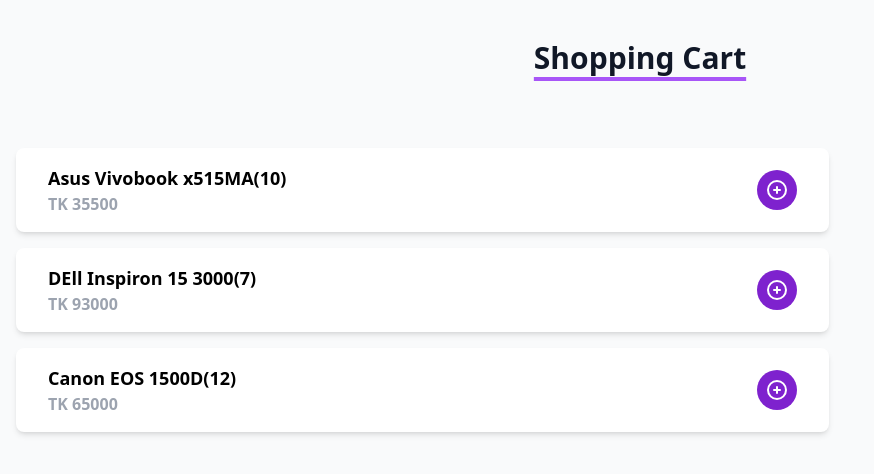
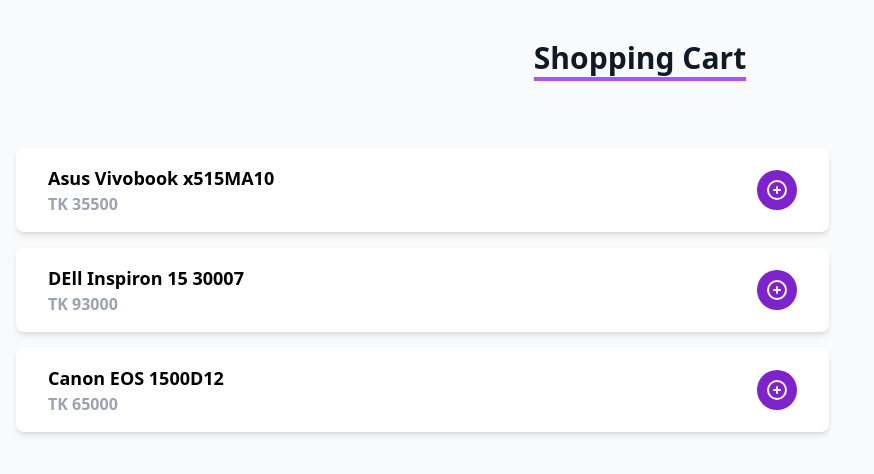
Before and after one commit to babulakterfsd/react-redux-store-management, a React (Vite) app: page / in a window 1280 px wide. Shown: the top 474 px of the page, without its empty margins (0-874 px from the left). Built offline with nearby package versions, Linux system fonts and the light colour scheme.

Commit message:
all product shown

```diff
--- a/src/components/product/ProductCard.jsx
+++ b/src/components/product/ProductCard.jsx
@@ -8,11 +8,13 @@
                 <div className="text-lg font-semibold">
                     <p>
                         {title}
-                        <span
-                            className={quantity === 0 && 'py-1 px-3 bg-red-500 rounded text-white'}
-                        >
-                            ({quantity === 0 ? 'Stock Out' : quantity})
-                        </span>
+                        {quantity > 0 ? (
+                            <span>{quantity}</span>
+                        ) : (
+                            <span className="py-1 px-3 bg-red-500 rounded text-white">
+                                Out of Stock
+                            </span>
+                        )}
                     </p>
                     <p className="text-gray-400 text-base">TK {price}</p>
                 </div>
```
